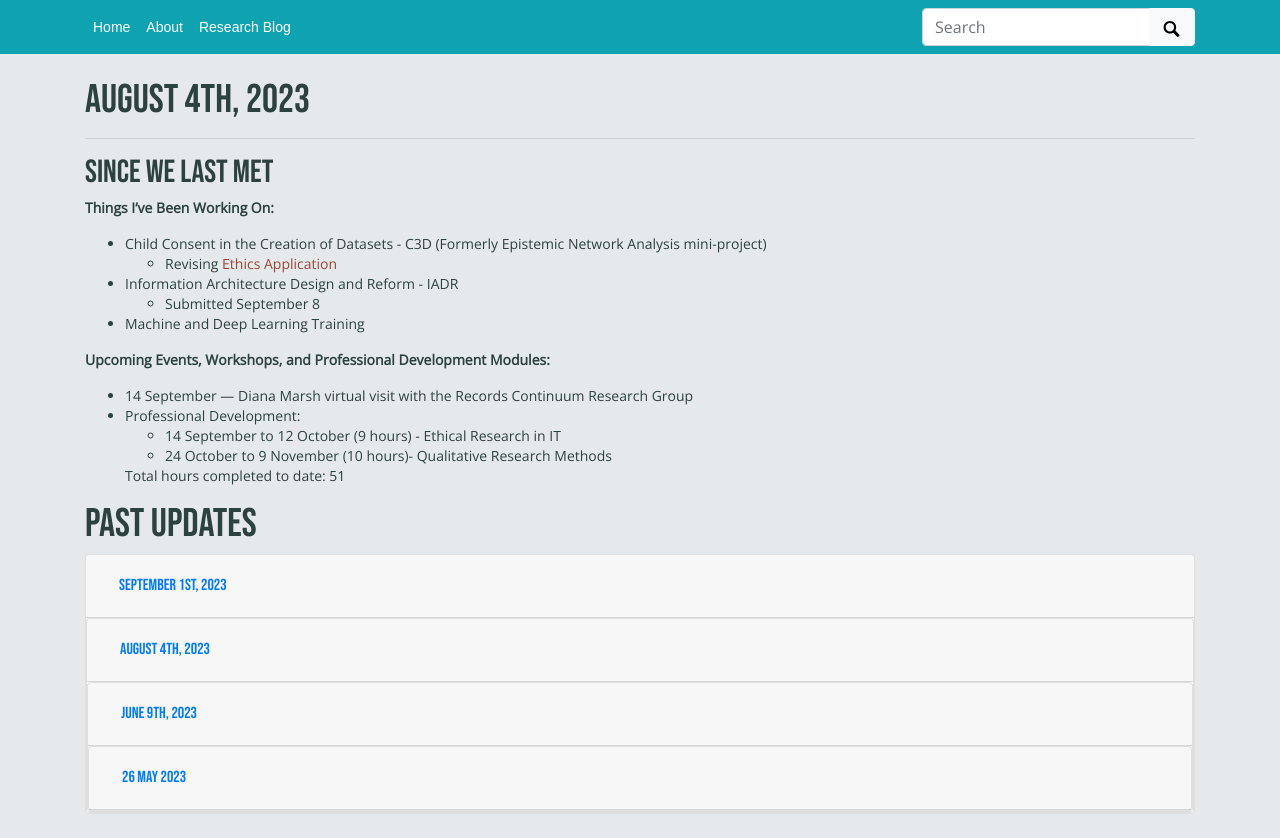
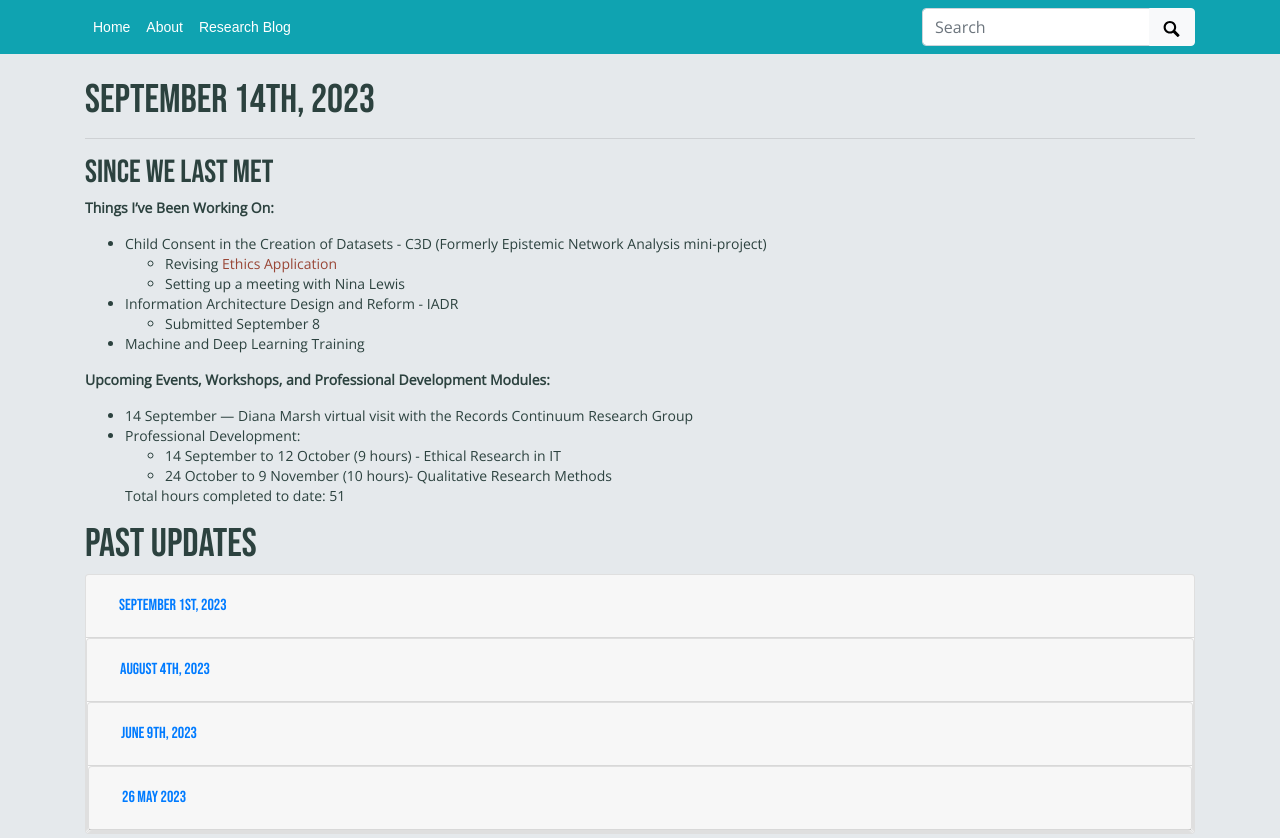
Before and after one commit to mxballin/recordkeeping-governance, a Jekyll site: the page built from pages/updates.md, in a window 1280 px wide. Shown: the part 100-938 px from the top of the page. Built offline with Jekyll 4.4.1, drawn with Linux system fonts in a browser that asks for light colours; some web fonts are replaced; grey boxes are pictures that could not be loaded.

Commit message:
Update updates.md

```diff
--- a/pages/updates.md
+++ b/pages/updates.md
@@ -5,7 +5,7 @@ permalink: /updates.html
 # Edit the markdown on in this file to describe your collection
 # Look in _includes/feature for options to easily add features to the page
 ---
-# August 4th, 2023
+# September 14th, 2023
 <hr/>
 
 ## Since We Last Met
@@ -13,6 +13,7 @@ permalink: /updates.html
 __Things I've Been Working On:__
 * Child Consent in the Creation of Datasets - C3D (Formerly Epistemic Network Analysis mini-project)
     * Revising [Ethics Application](https://docs.google.com/document/d/1tlpJCSd5iN0XOJaPCiGQ6wHCR5XFQZ5EMgOk8tkS2fI/edit?usp=sharing)
+    * Setting up a meeting with Nina Lewis
 * Information Architecture Design and Reform - IADR
     * Submitted September 8
 * Machine and Deep Learning Training
```
